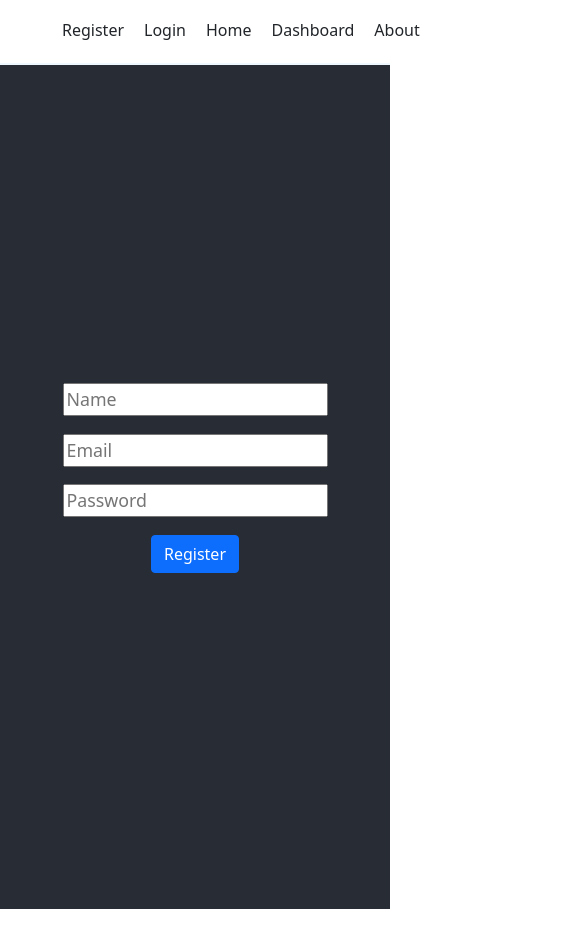
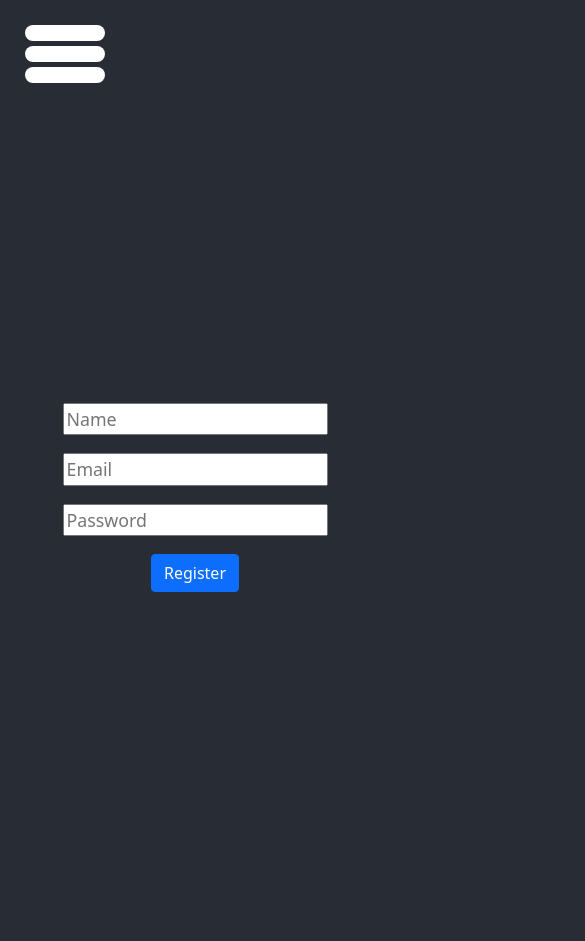
Before and after one commit to Brutalvik/CryptoView, a React (Create React App) app: page / in a window 390 px wide. Shown: the top 941 px of the page, 585 px wide, since content can reach past the window. After the commit the page ends 844 px from the top, so only its background shows below. Built offline with nearby package versions, Linux system fonts and the light colour scheme.

Commit message:
Added Hamburger Menu to Frontend

```diff
--- a/src/App.css
+++ b/src/App.css
@@ -2,7 +2,7 @@
   text-align: center;
 }
 
-.App-header {
+.center{
   background-color: #282c34;
   min-height: 100vh;
   display: flex;
@@ -10,5 +10,5 @@
   align-items: center;
   justify-content: center;
   font-size: calc(10px + 2vmin);
-  color: white;
+  color: aliceblue;
 }
--- a/src/App.js
+++ b/src/App.js
@@ -8,7 +8,7 @@ function App() {
   return (
     <div className="App">
       <Navbar/>
-      <header className="App-header">
+      <header className="center">
         <Register />
       </header>
     </div>
--- a/src/components/nav/Navbar.css
+++ b/src/components/nav/Navbar.css
@@ -1,13 +1,92 @@
-ul{
-    list-style: none;
-    display: flex;
-    flex-flow: row nowrap;
+.nav {
+    height: 10vh;
+
 }
 
-li {
-    padding: 18px 10px;
+.nav-close {
+    padding-top: 20%;
+    display: flex;
+    width: 100%;
+    height: 100%;
+    text-align: left;
+    position: absolute;
+    background-color: black;
+    clip-path: circle(0px at 8% 6%);
+    -webkit-clip-path: circle(0px at 8% 6%);
+    transition: all 0.5s ease-in;
+    pointer-events: all;
+}
+.nav-open {
+    position: absolute;
+    padding-top: 20%;
+    display: flex;
+    width: 100%;
+    height: 100%;
+    text-align: left;
+    position: fixed;
+    flex-direction: column;
+    background-color: black;
+    clip-path: circle(400px at 10% 20%);
+    -webkit-clip-path: circle(400px at 10% 20%);
+    transition: 0.5s ease-out;
+    pointer-events: all;
 }
 
-.logo {
-    padding: 15px 0;
+.list {
+    color: aliceblue;
+    list-style: none;
+    text-decoration: none;
+    font-size: 20px;
+    cursor: pointer;
+    margin-right: 80%;
+    padding: 15px;
+    transition: 0.3s ease;
 }
+
+.list:hover {
+    font-size: 30px;
+    font-weight: bold;
+    transition: 0.3s ease-in-out;
+}
+
+.hamburger {
+    position: absolute;
+    cursor: pointer;
+    margin-left: 20px;
+    margin-top: 20px;
+    z-index: 2;
+}
+
+.line {
+    display: block;
+    width: 80px;
+    height: 0.25px;
+    background: white;
+    margin: 5px;
+    border-radius: 50px;
+    transition: 0.3s ease-in;
+}
+
+.line1 {
+    width: 80px;
+    height: 0.25px;
+    background: white;
+    margin: 5px;
+    border-radius: 50px;
+    transform: translateY(25px) rotateZ(45deg);
+    transition: 0.3s ease-out;
+}
+.line2 {
+    opacity: 0;
+    transform: translateX(180px);
+    transition: 0.8s ease-out;
+}
+.line3 {
+    width: 80px;
+    height: 0.25px;
+    background: white;
+    margin: 5px;
+    border-radius: 50px;
+    transform: translateY(-17px) rotate(-45deg);
+    transition: 0.5s ease-out;
+}
--- a/src/components/nav/Navbar.js
+++ b/src/components/nav/Navbar.js
@@ -1,29 +1,32 @@
-import React from 'react'
+import React, { Component } from 'react'
 import './Navbar.css'
 
-import styled from 'styled-components';
+const navItems = ['Register','Login', 'Dashboard', 'About']
 
-const Nav = styled.nav `
-  width: 100%;
-  height: 65px;
-  border-bottom: 2px solid aliceblue;
-  padding: 0 20px;
-  display: flex;
-  justify-content: space-between;
-`
+class Navbar extends Component {
 
-const navItems = ['Register','Login', 'Home', 'Dashboard', 'About']
+  state = {clicked: false}
 
-function Hamburger() {
-  return (
-    <Nav>
-      <div className="logo">
+  handleClick = () => {
+    this.setState({ clicked: !this.state.clicked})
+    //console.log(this.state.clicked);
+  }
+
+  render() {
+    return (
+      <div className="nav">
+        <div className="hamburger"
+            onClick={this.handleClick}>
+            <div className={this.state.clicked ? "line1" : "line"}></div>
+            <div className={this.state.clicked ? "line2" : "line"}></div>
+            <div className={this.state.clicked ? "line3" : "line"}></div>
+        </div>
+        <ul className={this.state.clicked ? 'nav-open' : 'nav-close'}>
+        {navItems.map(item => (<li className="list">{item}</li>))}
+        </ul>
       </div>
-      <ul>
-        {navItems.map(item => (<li>{item}</li>))}
-      </ul>
-    </Nav>
-  )
+    )
+  }
 }
 
-export default Hamburger
+export default Navbar
--- a/src/components/registration/Register.js
+++ b/src/components/registration/Register.js
@@ -24,7 +24,7 @@ function Register() {
         <form onSubmit={sendData}>
             <div>
                 <input type="text"
-                    className="input input-sm"
+                    className="input"
                     placeholder="Name"
                     value={name}
                     onChange={e => setName(e.target.value)} />
--- a/src/index.css
+++ b/src/index.css
@@ -1,4 +1,7 @@
-body {
+html, body,  #root{
   margin: 0;
+  padding: 0;
   height: 100vh;
+  overflow: hidden;
+  background-color: #282c34;
 }
```
Also changed, not shown: src/components/nav/Rightnav.js (added, +16 -0 lines), src/components/nav/Burger.js (added), 1 other file (tests, documents, lock files or other folders).
